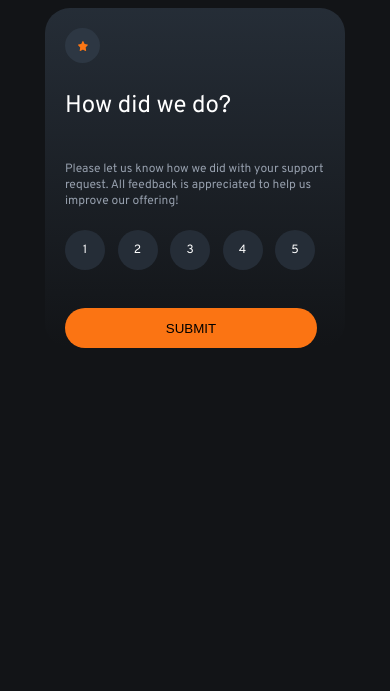
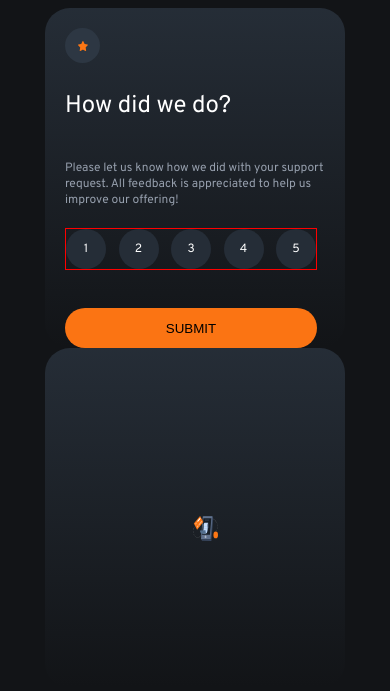
Before and after one commit to Chandramohan97/interactive-rating-component-main, a plain HTML site: page index.html in a window 390 px wide. Drawn offline with Linux system fonts and the light colour scheme; a web font is replaced by a local one.

Commit message:
style : initial design and markup for final -container.

```diff
--- a/index.html
+++ b/index.html
@@ -10,7 +10,6 @@
   <link rel="stylesheet" href="./styles.css">
 
   <title>Frontend Mentor | Interactive rating component</title>
-
 
 
 </head>
@@ -42,11 +41,15 @@
         <p style="color:white;">5</p>
       </div>
     </div>
+
     <input type="button" value="SUBMIT">
 
   </div>
 
+  <div class="final-container">
+    <img src="./images/illustration-thank-you.svg" alt="thank-you">
+  </div>
+</body>
 
-
-</body>
+<script src="script.js"></script>
 </html>
--- a/styles.css
+++ b/styles.css
@@ -25,7 +25,13 @@ body{
     /* justify-content: */
     /* margin-top: vh; */
 }
-
+.primaryContainer p:first-of-type{
+    width: 280px;
+    font-size: 12px;
+    /* text-align: right; */
+    /* border : 1px solid red; */
+    color: hsl(217, 12%, 63%);
+}
 @media only screen and (max-width:768px) {
     .primaryContainer{
         width: var(--mobile-width);
@@ -55,19 +61,13 @@ body{
     background-color: hsl(213, 19%, 22%);
 }
 
-img{
+.logo img{
     height: 10px;
     width: 10px;
     margin: auto;
 }
 
-.primaryContainer p:first-of-type{
-    width: 280px;
-    font-size: 12px;
-    /* text-align: right; */
-    /* border : 1px solid red; */
-    color: hsl(217, 12%, 63%);
-}
+
 
 .circle > p {
     text-align: center;
@@ -77,7 +77,7 @@ img{
     display: flex;
     flex-direction: row;
     width: 275px;
-    /* border: 1px solid red; */
+    border: 1px solid red;
     /* justify-content: space-around; */
     justify-content:space-between;
     /* gap: 20px; */
@@ -122,6 +122,11 @@ img{
     background-color: hsl(25, 97%, 53%) ;
     cursor: pointer;
 }
+
+.circle:active{
+    background-color: hsl(216, 12%, 54%);
+}
+
 input{
     background-color: hsl(25, 97%, 53%);
     margin-top: 30px;
@@ -136,3 +141,43 @@ input:hover{
     background-color: hsl(0, 0%, 100%);
     color :hsl(25, 97%, 53%);
 }
+
+.final-container{
+        width: var(--desktop-width);
+        border: 1px solid black;
+        margin: auto;
+        height: 340px;
+        background: linear-gradient(hsl(213, 19%, 18%),hsl(216, 12%, 8%));
+        display: flex;
+        flex-direction: column;
+        justify-content: space-between;
+        box-sizing: border-box;
+        padding-top: 20px;
+        padding-left: 20px;
+        border-radius: 25px;
+        border-width: 0px;
+}
+
+@media only screen and (max-width:768px) {
+    .final-container{
+        width: var(--mobile-width);
+        border: 1px solid black;
+        margin: auto;
+        height: 340px;
+        background: linear-gradient(hsl(213, 19%, 18%),hsl(216, 12%, 8%));
+        display: flex;
+        flex-direction: column;
+        justify-content: space-between;
+        box-sizing: border-box;
+        padding-top: 20px;
+        padding-left: 20px;
+        border-radius: 25px;
+        border-width: 0px;
+    }
+}
+
+.final-container img{
+    height: 25px;
+    width: 25px;
+    margin: auto;
+}
```
